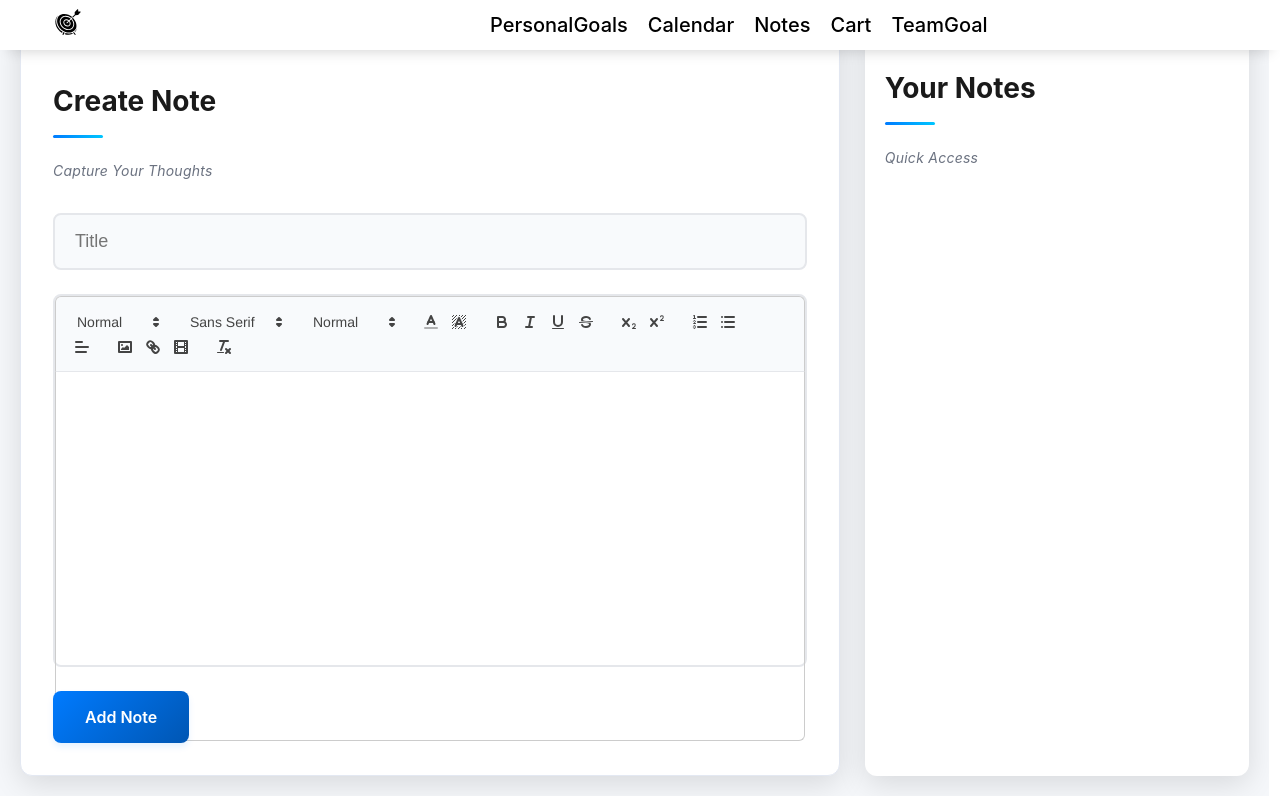
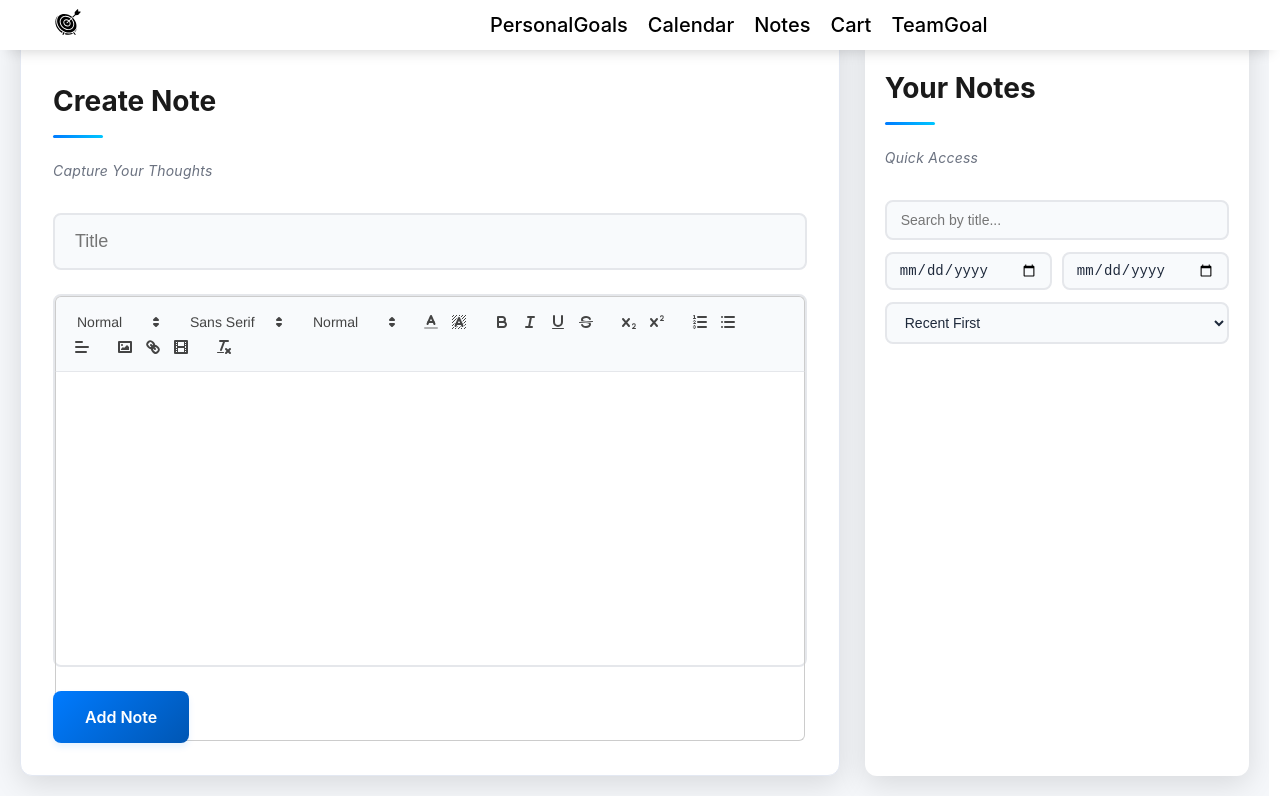
Before and after one commit to yashvi-3106/focus_fuze, a React (Vite) app in the folder Frontend/: page /notes in a window 1280 px wide. Built offline with nearby package versions, Linux system fonts and the light colour scheme.

Commit message:
🔍✨ Added search and sorting functionality in Note.jsx

```diff
--- a/Frontend/src/pages/Note.jsx
+++ b/Frontend/src/pages/Note.jsx
@@ -12,6 +12,10 @@ const Note = () => {
   const [userId] = useState(localStorage.getItem("userId") || "");
   const [selectedNote, setSelectedNote] = useState(null);
   const [loading, setLoading] = useState(false);
+  const [searchTerm, setSearchTerm] = useState("");
+  const [startDate, setStartDate] = useState("");
+  const [endDate, setEndDate] = useState("");
+  const [sortOrder, setSortOrder] = useState("recent");
 
   const API_URL = "http://localhost:3000/notes";
 
@@ -84,6 +88,40 @@ const Note = () => {
     }
   };
 
+  const filteredNotes = notes
+    .filter((note) => {
+      const matchesSearch = note.title
+        .toLowerCase()
+        .includes(searchTerm.toLowerCase());
+
+      let matchesDate = true;
+      if (startDate || endDate) {
+        const noteDate = new Date(note.createdAt);
+
+        if (startDate && endDate) {
+          const start = new Date(startDate);
+          start.setHours(0, 0, 0, 0);
+          const end = new Date(endDate);
+          end.setHours(23, 59, 59, 999);
+          matchesDate = noteDate >= start && noteDate <= end;
+        } else {
+          const selectedDate = new Date(startDate || endDate);
+          const startOfDay = new Date(selectedDate);
+          startOfDay.setHours(0, 0, 0, 0);
+          const endOfDay = new Date(selectedDate);
+          endOfDay.setHours(23, 59, 59, 999);
+          matchesDate = noteDate >= startOfDay && noteDate <= endOfDay;
+        }
+      }
+
+      return matchesSearch && matchesDate;
+    })
+    .sort((a, b) => {
+      const dateA = new Date(a.createdAt);
+      const dateB = new Date(b.createdAt);
+      return sortOrder === "recent" ? dateB - dateA : dateA - dateB;
+    });
+
   return (
     <div className="notes-container">
       {loading && (
@@ -98,7 +136,6 @@ const Note = () => {
 
       {!loading && (
         <div className="notes-main-layout">
-          {/* Left Section: Note Input (70%) */}
           <section className="notes-input-area">
             <h2 className="notes-heading">
               {selectedNote ? "Edit Note" : "Create Note"}
@@ -141,14 +178,51 @@ const Note = () => {
             </div>
           </section>
 
-          {/* Right Section: Stored Notes (30%) */}
           <section className="notes-storage-area">
             <h2 className="notes-heading">Your Notes</h2>
             <p className="notes-subheading">Quick Access</p>
+
+            <div className="notes-filter-controls">
+              <input
+                type="text"
+                placeholder="Search by title..."
+                value={searchTerm}
+                onChange={(e) => setSearchTerm(e.target.value)}
+                className="notes-search-input"
+              />
+
+              <div className="notes-date-filters">
+                <input
+                  type="date"
+                  value={startDate}
+                  onChange={(e) => setStartDate(e.target.value)}
+                  className="notes-date-input"
+                  max={endDate}
+                />
+                <input
+                  type="date"
+                  value={endDate}
+                  onChange={(e) => setEndDate(e.target.value)}
+                  className="notes-date-input"
+                  min={startDate}
+                />
+              </div>
+
+              <select
+                value={sortOrder}
+                onChange={(e) => setSortOrder(e.target.value)}
+                className="notes-sort-select"
+              >
+                <option value="recent">Recent First</option>
+                <option value="oldest">Oldest First</option>
+              </select>
+            </div>
+
             <div className="notes-storage-list">
-              {notes.map((note) => (
+              {filteredNotes.map((note) => (
                 <div key={note._id} className="notes-entry">
                   <h3>{note.title}</h3>
+                  <small>{new Date(note.createdAt).toLocaleDateString()}</small>
                   <div
                     className="notes-entry-preview"
                     dangerouslySetInnerHTML={{
```
